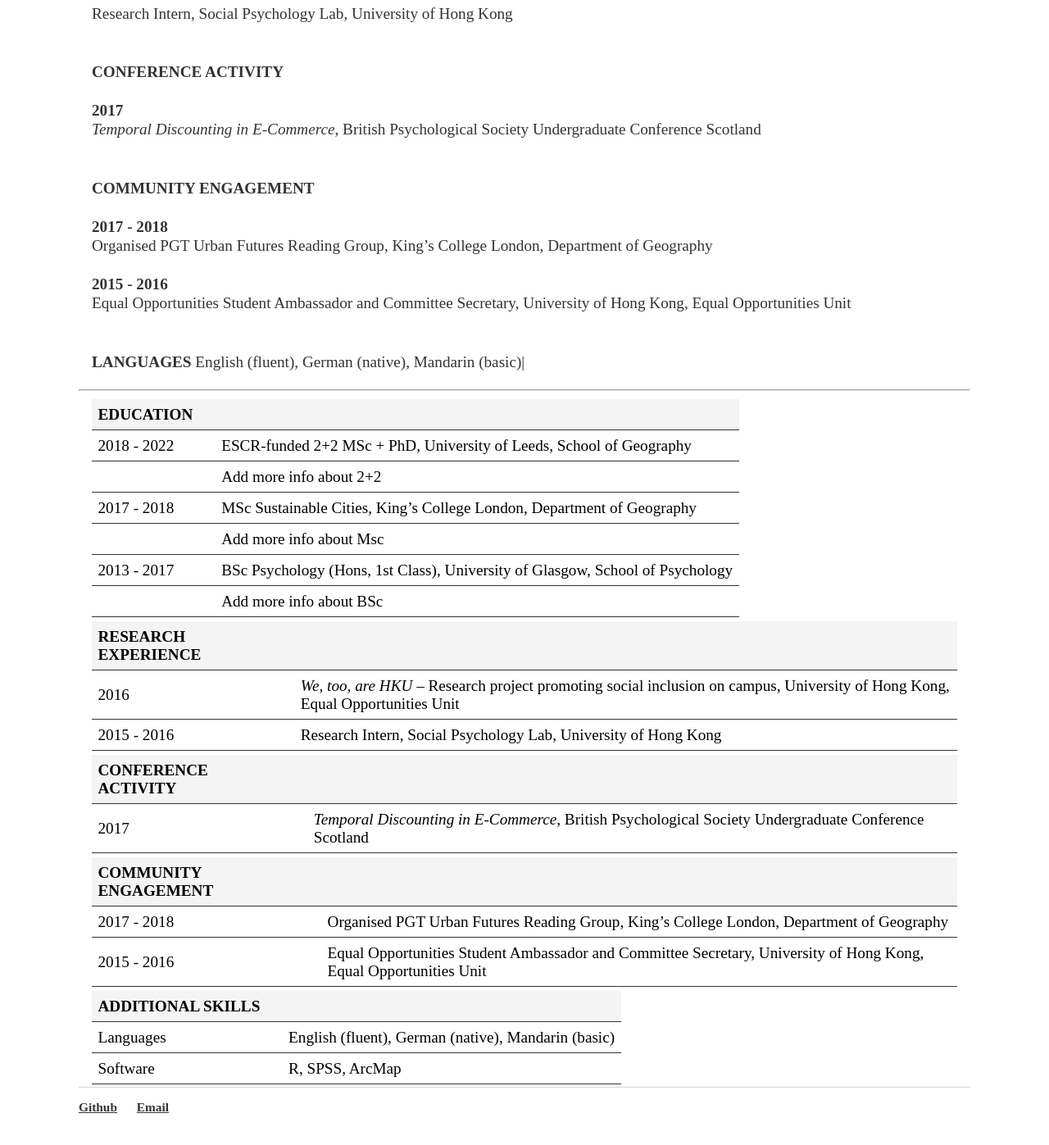
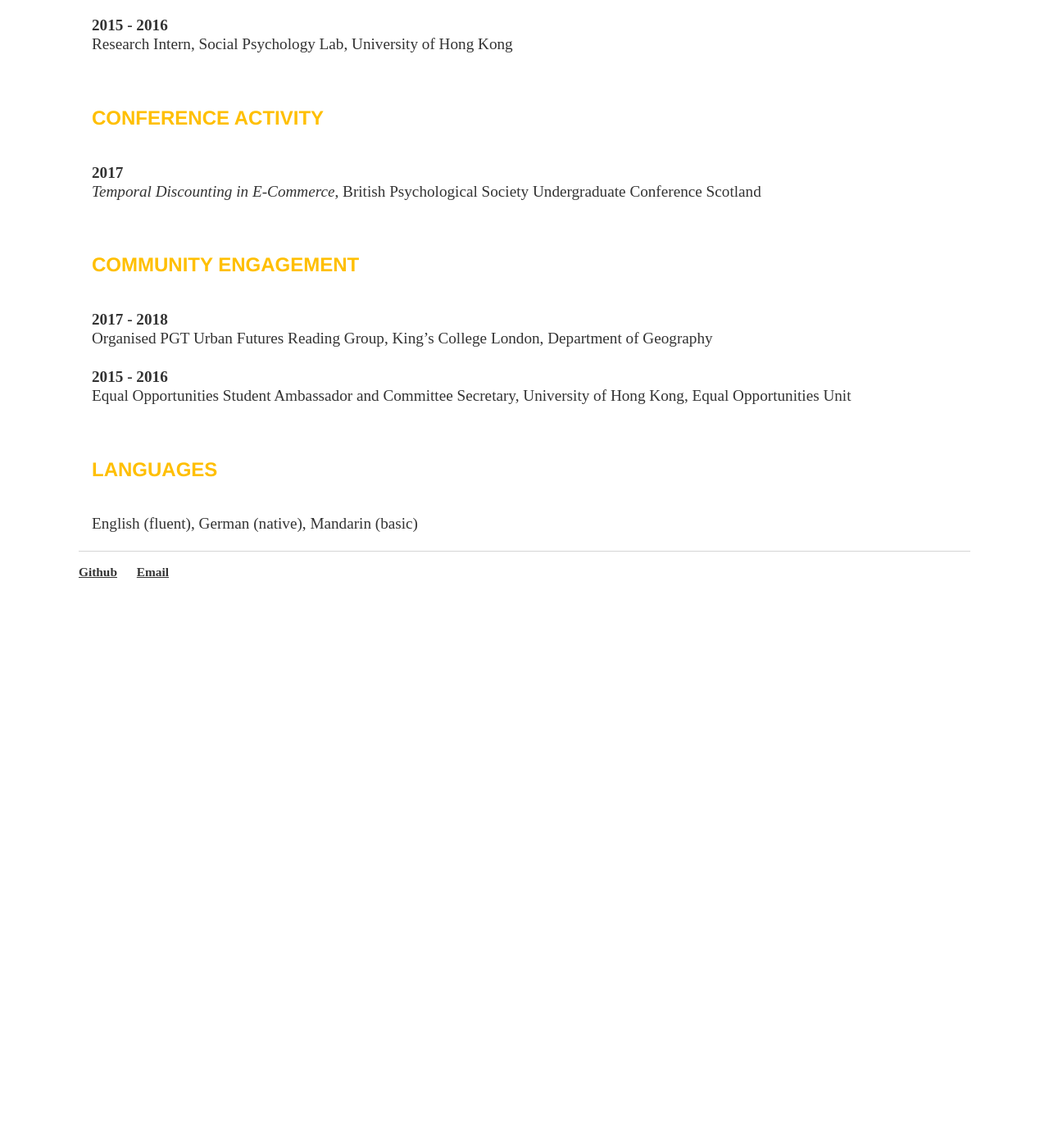
Before and after one commit to lena-kilian/lena-kilian.github.io, a Jekyll site: the page built from cv/index.md, in a window 1280 px wide and 1400 px high, scrolled down 714 px. Shown: the top 1397 px of the window at 82% size. Built offline with Jekyll 4.4.1, drawn with Linux system fonts in a browser that asks for light colours; our own code applies the rules of GitHub Pages for plain Markdown files; after the commit the page ends 1461 px from its top, so only the background shows below that.

Commit message:
Update index.md

```diff
--- a/cv/index.md
+++ b/cv/index.md
@@ -16,7 +16,7 @@ BSc Psychology (Hons, 1st Class), University of Glasgow, School of Psychology
 
 |
 
-**RESEARCH EXPERIENCE**
+### RESEARCH EXPERIENCE
 
 **2016**<br/>
 *We, too, are HKU*: Research project promoting social inclusion on campus, University of Hong Kong, Equal Opportunities Unit
@@ -26,14 +26,14 @@ Research Intern, Social Psychology Lab, University of Hong Kong
 
 |
 
-**CONFERENCE ACTIVITY**
+### CONFERENCE ACTIVITY
 
 **2017**<br/>
 *Temporal Discounting in E-Commerce*, British Psychological Society Undergraduate Conference Scotland
 
 |
 
-**COMMUNITY ENGAGEMENT**
+### COMMUNITY ENGAGEMENT
 
 **2017 - 2018**<br/>
 Organised PGT Urban Futures Reading Group, King’s College London, Department of Geography
@@ -43,43 +43,5 @@ Equal Opportunities Student Ambassador and Committee Secretary, University of Ho
 
 |
 
-**LANGUAGES**
-English (fluent), German (native), Mandarin (basic)|
-
-
-
-
-
------
-
-| EDUCATION |||
-| - | - | - |
-|2018 - 2022|| ESCR-funded 2+2 MSc + PhD, University of Leeds, School of Geography|
-|||Add more info about 2+2|
-|2017 - 2018|| MSc Sustainable Cities, King’s College London, Department of Geography|
-|||Add more info about Msc|
-|2013 - 2017|| BSc Psychology (Hons, 1st Class), University of Glasgow, School of Psychology|
-|||Add more info about BSc|
-
-
-|RESEARCH EXPERIENCE|||
-|-|-|-|
-|2016||*We, too, are HKU* – Research project promoting social inclusion on campus, University of Hong Kong, Equal Opportunities Unit|
-|2015 - 2016||Research Intern, Social Psychology Lab, University of Hong Kong|
-
-
-|CONFERENCE ACTIVITY|||
-|-|-|-|
-|2017||*Temporal Discounting in E-Commerce*, British Psychological Society Undergraduate Conference Scotland|
-
-
-|COMMUNITY ENGAGEMENT|||
-|-|-|-|
-|2017 - 2018||Organised PGT Urban Futures Reading Group, King’s College London, Department of Geography|
-|2015 - 2016||Equal Opportunities Student Ambassador and Committee Secretary, University of Hong Kong, Equal Opportunities Unit|
-
-
-|ADDITIONAL SKILLS|||
-|-|-|-|
-|Languages||English (fluent), German (native), Mandarin (basic)|
-|Software||R, SPSS, ArcMap|
+### LANGUAGES
+English (fluent), German (native), Mandarin (basic)
```
